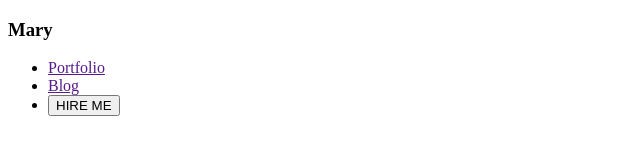
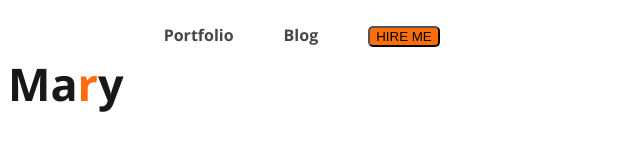
Before and after one commit to milydatta/developer-portfolio, a plain HTML site: page index.html in a window 1280 px wide. Shown: the whole page, without its empty margins (0-640 px from the left). Drawn offline with nearby package versions, Linux system fonts and the light colour scheme.

Commit message:
add some update

```diff
--- a/index.html
+++ b/index.html
@@ -4,15 +4,19 @@
     <meta charset="UTF-8">
     <meta name="viewport" content="width=device-width, initial-scale=1.0">
     <title>Web Developer Portfolio</title>
+    <link rel="preconnect" href="https://fonts.googleapis.com">
+    <link rel="preconnect" href="https://fonts.gstatic.com" crossorigin>
+    <link href="https://fonts.googleapis.com/css2?family=Open+Sans:ital,wght@0,300..800;1,300..800&display=swap" rel="stylesheet">
+    <link rel="stylesheet" href="styles/portfolio.css">
 </head>
 <body>
     <header>
       <nav>
-        <h3>Mary</h3>
+        <h3 class="nav-title">Ma<span class="text-primary">r</span>y</h3>
         <ul>
             <li><a href="">Portfolio</a></li>
             <li><a href="">Blog</a></li>
-            <li><button>HIRE ME</button></li>
+            <li><button class="btn-primary">HIRE ME</button></li>
         </ul>
       </nav>
     </header>
--- /dev/null
+++ b/styles/portfolio.css
@@ -0,0 +1,41 @@
+/*common shared styles*/
+body {
+  font-family: "Open Sans", system-ui;
+  font-optical-sizing: auto;
+  font-weight: 700;
+  font-style: normal;
+  font-variation-settings:
+    "wdth" 100;
+}
+.text-primary{
+    color: #FD6E0A;
+}
+
+.btn-primary{
+    border-radius: 5px;
+    background: #FD6E0A;
+}
+/*nav related style*/
+nav {
+    display: flex;
+}
+
+.nav-title{
+    color: #181818;
+    font-size: 45px;
+    font-weight: 700;
+}
+
+nav > ul{
+    display: flex;
+}
+
+nav li {
+    list-style: none;
+    margin-right: 50px;
+}
+
+nav a{
+    text-decoration: none;
+    color: #474747;
+}
```
